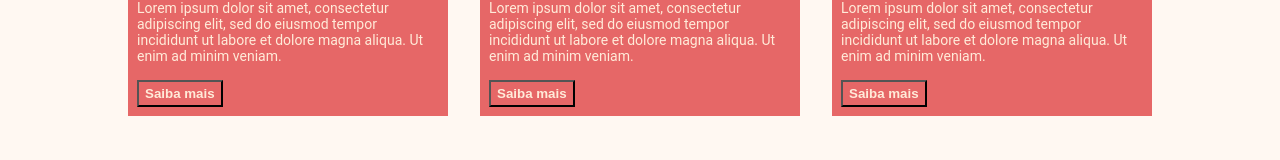
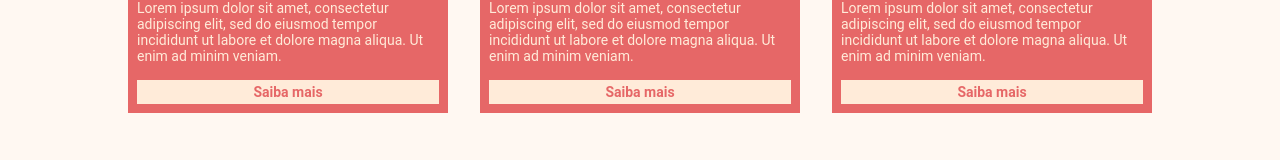
Before and after one commit to quadrosga/efood-project, a React (Create React App) app: page /perfil in a window 1280 px wide. Shown: the part 462-622 px from the top of the page. Built offline with nearby package versions, Linux system fonts and the light colour scheme; grey boxes are pictures that could not be loaded; the HTML template or start-up script is replaced by a standard one.

Commit message:
criando variação de botões

```diff
--- a/src/components/Button/styles.js
+++ b/src/components/Button/styles.js
@@ -4,9 +4,27 @@ import { Link } from "react-router-dom";
 
 export const ButtonContainer = styled.button`
   padding: 4px 6px;
+  background-color: ${colors.lightPink};
+  color: ${colors.hotPink};
+  font-weight: bold;
+  display: flex;
+`;
+
+export const ButtonLink = styled(Link)`
+  padding: 4px 6px;
   background-color: ${colors.hotPink};
   color: ${colors.lightPink};
   font-weight: bold;
+  display: block;
+  text-decoration: none;
+
+  ${(props) =>
+    props.variant === "products" &&
+    `
+      background-color: ${colors.lightPink};
+      color: ${colors.hotPink};
+      display: flex;
+      padding: 4px auto;
+      justify-content: center;
+    `}
 `;
-
-export const ButtonLink = styled(Link)``;
--- a/src/components/Card/index.js
+++ b/src/components/Card/index.js
@@ -1,7 +1,7 @@
 import { CardContainer, Description, Titulo, Nota, Infos } from "./styles";
 import Tag from "../Tag";
 import estrela from "../../assets/images/estrela.png";
-import { ButtonContainer } from "../Button/styles";
+import { ButtonLink } from "../Button/styles";
 
 const Card = ({
   image,
@@ -29,7 +29,9 @@ const Card = ({
         </Nota>
       </Titulo>
       <p>{description}</p>
-      <ButtonContainer>Saiba mais</ButtonContainer>
+      <ButtonLink to="/perfil" variant={variant}>
+        Saiba mais
+      </ButtonLink>
     </Description>
   </CardContainer>
 );
```
Also changed, not shown: src/components/Button/index.js (+14 -2 lines).
